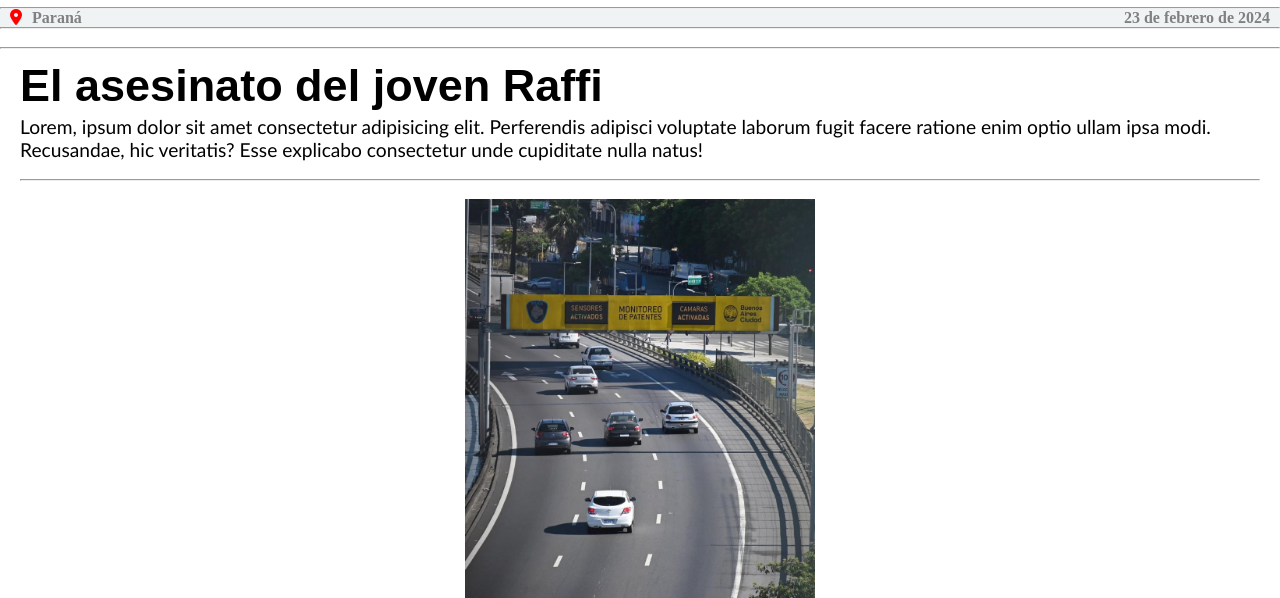
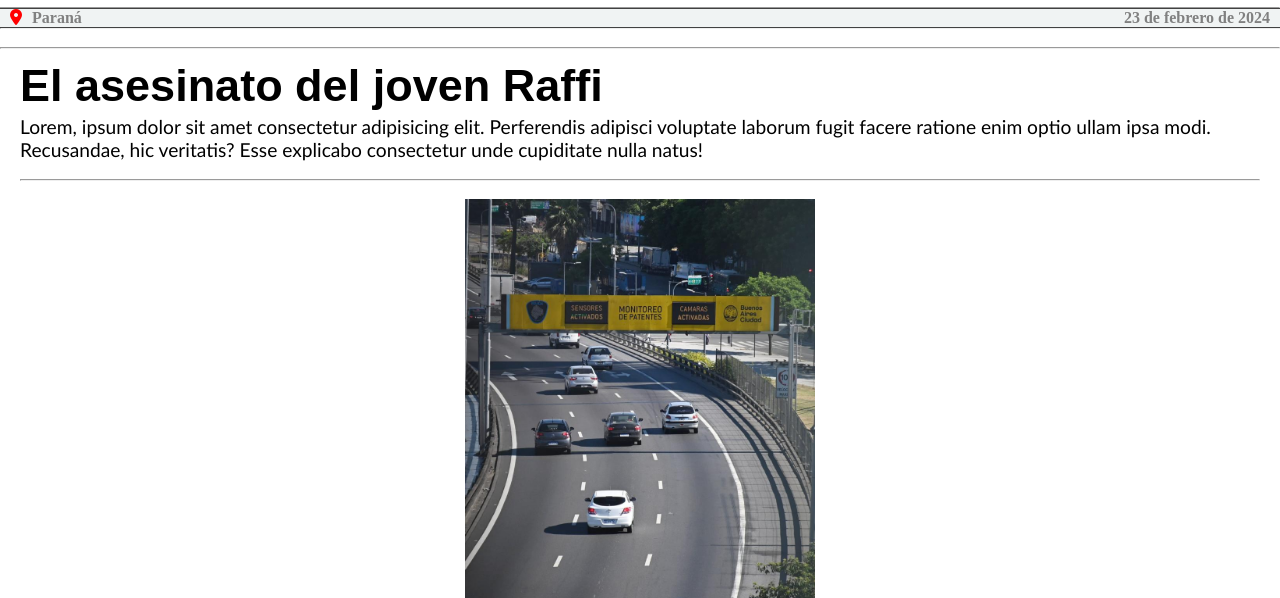
Before and after one commit to BriiaanB/Inter-Wock-Page, a PHP site: page /noticias/noticia01.html in a window 1280 px wide. Shown: the part 68-666 px from the top of the page. Run offline with PHP 8.4, Linux system fonts and the light colour scheme; some libraries are stand-ins or nearby versions; some web fonts are replaced.

Commit message:
Update noticias.css

```diff
--- a/noticias/noticias.css
+++ b/noticias/noticias.css
@@ -16,6 +16,7 @@
    flex-wrap: wrap;
    color: grey;
    padding: 0 10px;
+   outline: solid 1px rgb(65, 65, 65);
 }
 
 .noticia {
```
